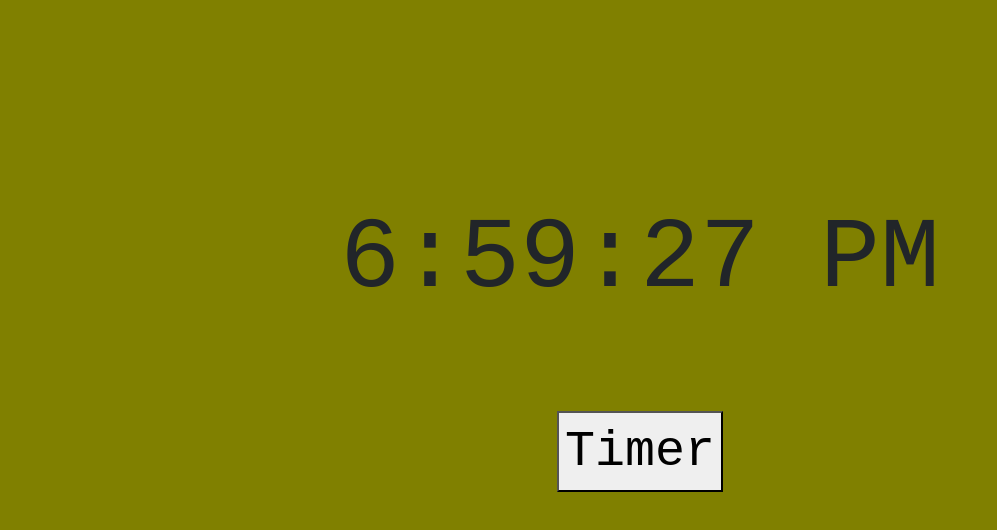
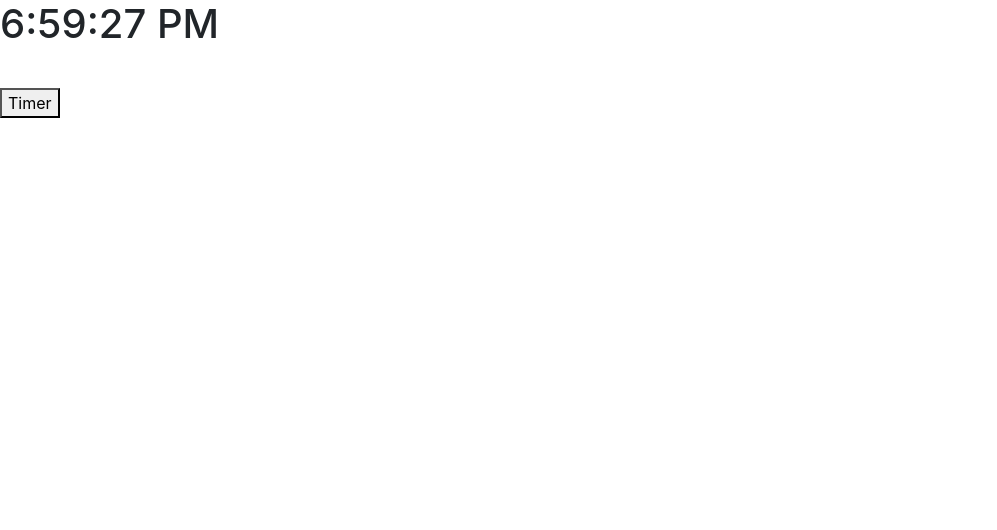
Before and after one commit to BrindoTolotra/Cock-Timer, a React (Create React App) app: page / in a window 1280 px wide. Shown: the top 530 px of the page, without its empty margins (0-997 px from the left). Built offline with nearby package versions, Linux system fonts and the light colour scheme.

Commit message:
Update App.css

```diff
--- a/src/App.css
+++ b/src/App.css
@@ -1,14 +1,17 @@
-body{
-  background-color: olive;
-  text-align: center;
-  font-size: 50px;
-  margin-top: 200px;
-  font-family: 'Courier New', Courier, monospace;
+.App-header {
+  background-color: #282c34;
+  min-height: 100vh;
+  display: flex;
+  flex-direction: column;
+  align-items: center;
+  justify-content: center;
+  font-size: calc(10px + 2vmin);
+  color: white;
 }
 
-h1{
-  font-size: 100px;
+.input{
+  font-size: 20px;
 }
-.btn{
-  font-size: 50px;
+.lancer{
+  font-size: 10px;
 }
```
